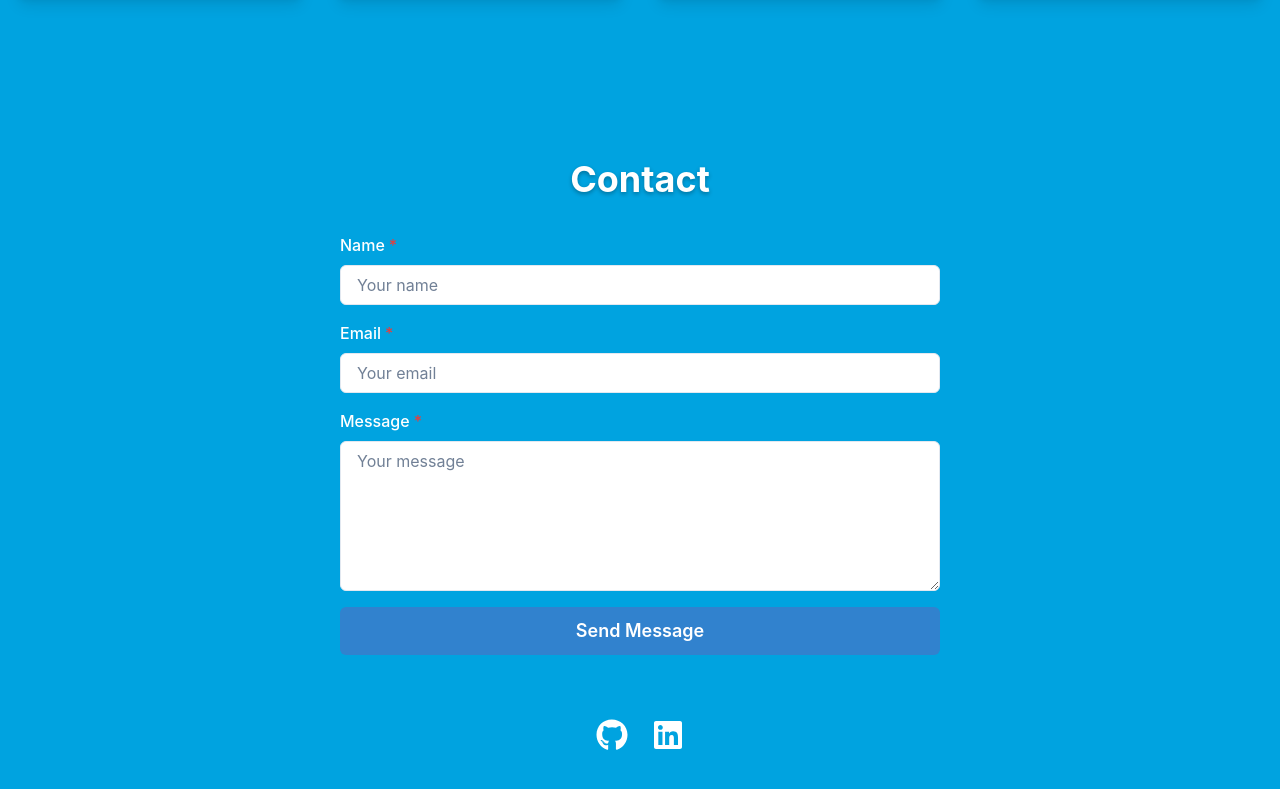
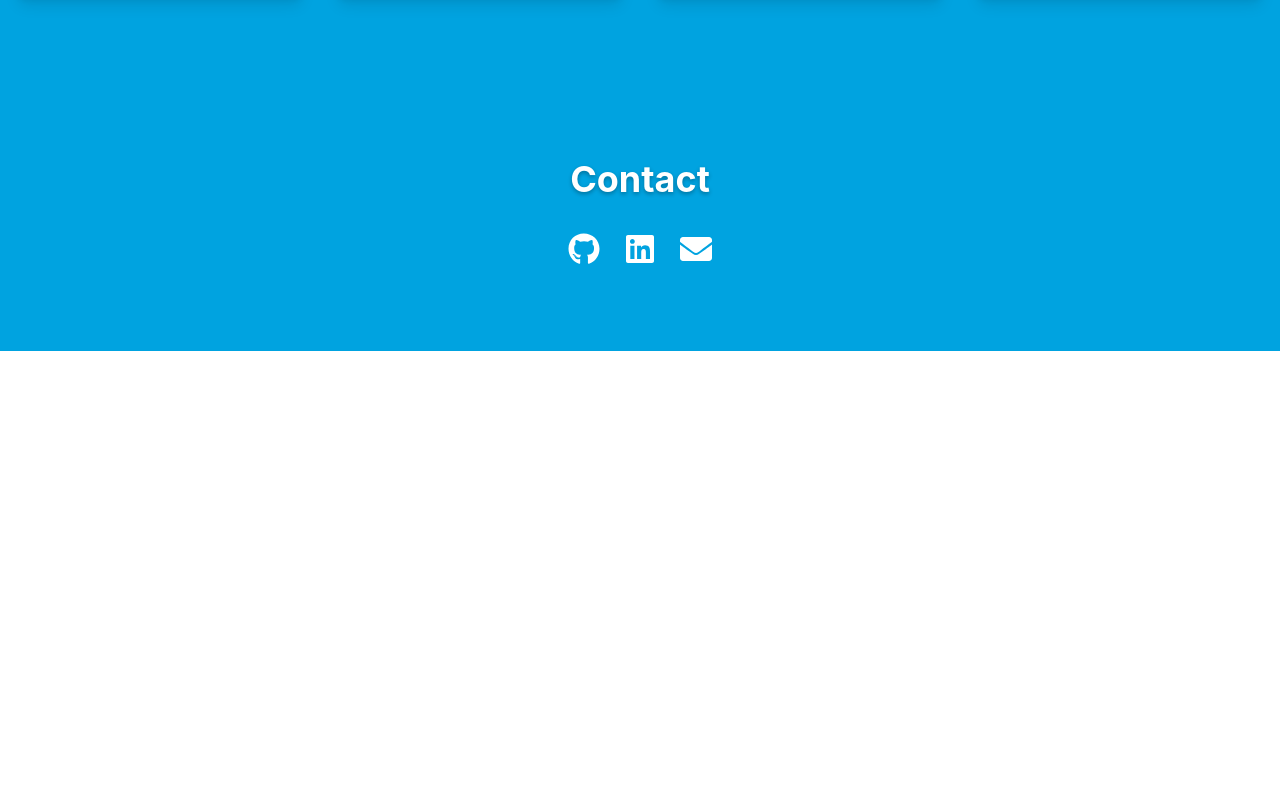
Before and after one commit to JakeSchmitz/jakeschmitz.github.io, a React (Vite) app: page / in a window 1280 px wide. Shown: the part 3119-3908 px from the top of the page. After the commit the page ends 3470 px from the top, so only its background shows below. Built offline with nearby package versions, Linux system fonts and the light colour scheme.

Commit message:
Remove contact form and add Gmail icon

```diff
--- a/src/sections/Contact.tsx
+++ b/src/sections/Contact.tsx
@@ -1,102 +1,20 @@
-import { Box, Button, Input, Textarea, VStack, HStack, Icon, Link, useToast, useColorModeValue } from '@chakra-ui/react'
-import { FormControl, FormLabel } from '@chakra-ui/form-control'
-import { FaGithub, FaLinkedin } from 'react-icons/fa'
-import { useState } from 'react'
+import { Box, HStack, Icon, Link } from '@chakra-ui/react'
+import { FaGithub, FaLinkedin, FaEnvelope } from 'react-icons/fa'
 
 const Contact = () => {
-  const [name, setName] = useState('')
-  const [email, setEmail] = useState('')
-  const [message, setMessage] = useState('')
-  const toast = useToast()
-
-  const inputBg = useColorModeValue('white', 'gray.100')
-  const inputText = useColorModeValue('gray.800', 'gray.900')
-
-  const handleSubmit = (e: React.FormEvent) => {
-    e.preventDefault()
-
-    // Create mailto link with form data
-    const subject = `Portfolio Contact from ${name}`
-    const body = `Name: ${name}\nEmail: ${email}\n\nMessage:\n${message}`
-    const mailtoLink = `mailto:jake.schmitz101@gmail.com?subject=${encodeURIComponent(subject)}&body=${encodeURIComponent(body)}`
-
-    // Open email client
-    window.location.href = mailtoLink
-
-    // Show success toast
-    toast({
-      title: 'Email client opened',
-      description: 'Please send the email from your email client',
-      status: 'success',
-      duration: 5000,
-      isClosable: true,
-    })
-
-    // Reset form
-    setName('')
-    setEmail('')
-    setMessage('')
-  }
-
   return (
     <Box maxW="600px" mx="auto">
-      <VStack gap={8}>
-        <form onSubmit={handleSubmit} style={{ width: '100%' }}>
-          <VStack gap={4}>
-            <FormControl isRequired>
-              <FormLabel>Name</FormLabel>
-              <Input
-                type="text"
-                placeholder="Your name"
-                value={name}
-                onChange={(e) => setName(e.target.value)}
-                bg={inputBg}
-                color={inputText}
-                _hover={{ borderColor: 'blue.400' }}
-                _focus={{ borderColor: 'blue.500', boxShadow: '0 0 0 1px var(--chakra-colors-blue-500)' }}
-              />
-            </FormControl>
-            <FormControl isRequired>
-              <FormLabel>Email</FormLabel>
-              <Input
-                type="email"
-                placeholder="Your email"
-                value={email}
-                onChange={(e) => setEmail(e.target.value)}
-                bg={inputBg}
-                color={inputText}
-                _hover={{ borderColor: 'blue.400' }}
-                _focus={{ borderColor: 'blue.500', boxShadow: '0 0 0 1px var(--chakra-colors-blue-500)' }}
-              />
-            </FormControl>
-            <FormControl isRequired>
-              <FormLabel>Message</FormLabel>
-              <Textarea
-                placeholder="Your message"
-                rows={6}
-                value={message}
-                onChange={(e) => setMessage(e.target.value)}
-                bg={inputBg}
-                color={inputText}
-                _hover={{ borderColor: 'blue.400' }}
-                _focus={{ borderColor: 'blue.500', boxShadow: '0 0 0 1px var(--chakra-colors-blue-500)' }}
-              />
-            </FormControl>
-            <Button type="submit" colorScheme="blue" size="lg" width="full">
-              Send Message
-            </Button>
-          </VStack>
-        </form>
-
-        <HStack gap={6} pt={8}>
+      <HStack gap={6} justify="center">
         <Link href="https://github.com/JakeSchmitz" target="_blank" rel="noopener noreferrer">
           <Icon as={FaGithub} w={8} h={8} />
         </Link>
         <Link href="https://www.linkedin.com/in/jacob-schmitz-17564763/" target="_blank" rel="noopener noreferrer">
           <Icon as={FaLinkedin} w={8} h={8} />
         </Link>
+        <Link href="mailto:jake.schmitz101@gmail.com">
+          <Icon as={FaEnvelope} w={8} h={8} />
+        </Link>
       </HStack>
-      </VStack>
     </Box>
   )
 }
```
Lines whose indentation alone changed are shown as unchanged.
